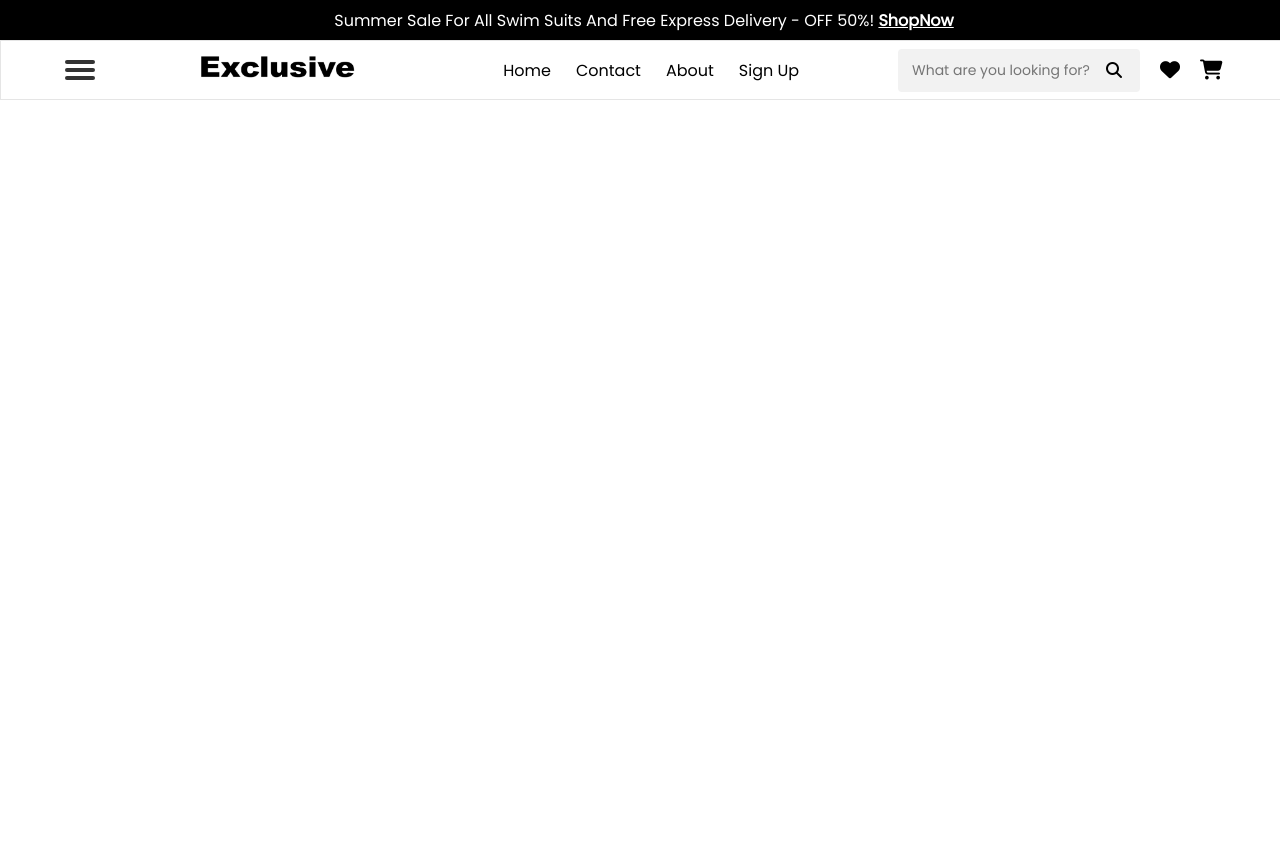
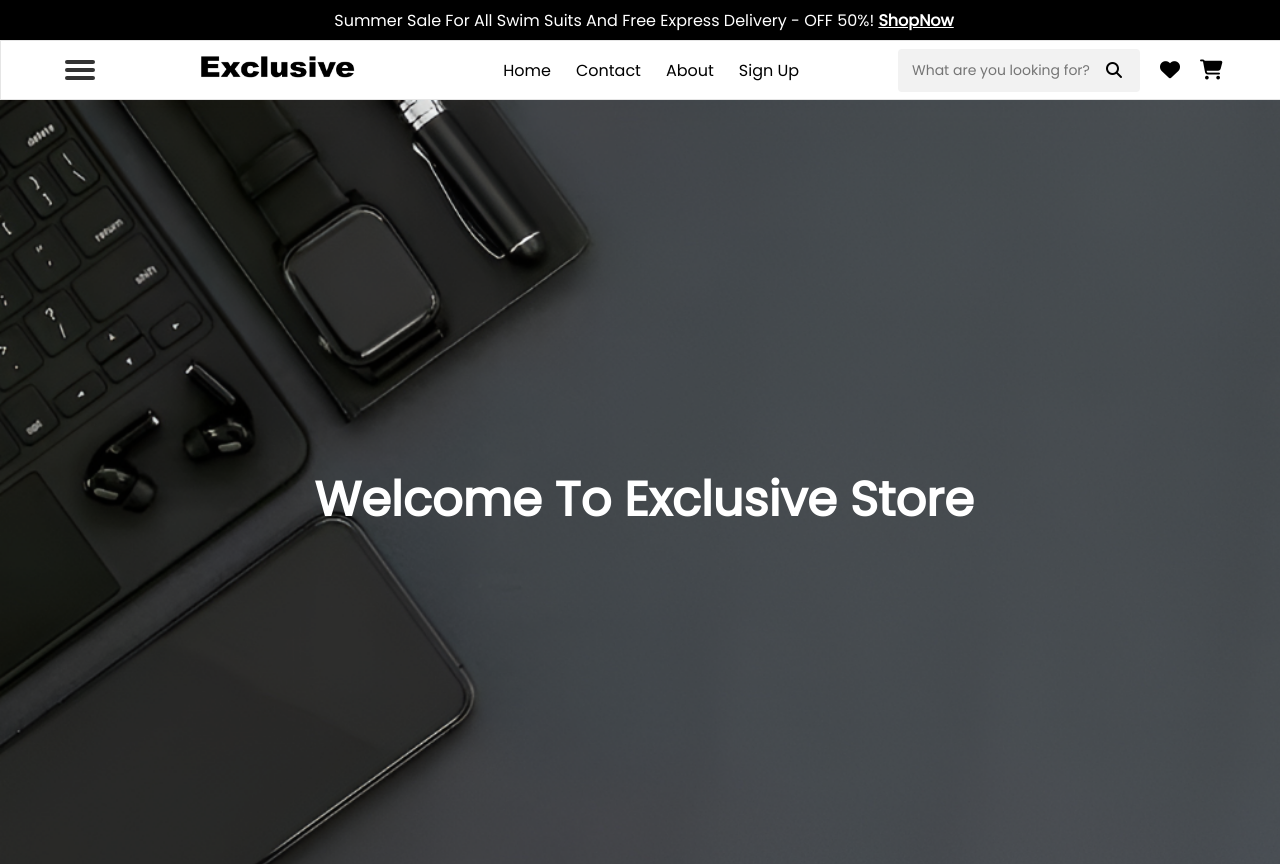
Before and after one commit to DianaYarynich/PTS-22-Yarynich, a plain HTML site: page index.html in a window 1280 px wide. Shown: the top 864 px of the page. Drawn offline with Linux system fonts and the light colour scheme; the site is published under a folder, as on GitHub Pages, so addresses that start at the root find nothing.

Commit message:
fixed_style

```diff
--- a/styles.css
+++ b/styles.css
@@ -1316,7 +1316,7 @@ img {
 
 
 .hero-background {
-  background-image: url('/media/background.png');
+  background-image: url('media/background.png');
   background-size: cover;
   background-position: center;
   background-repeat: no-repeat;
```
